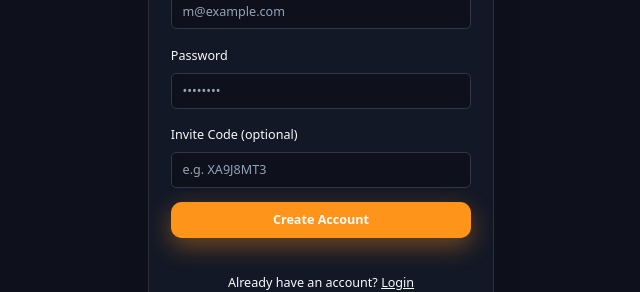
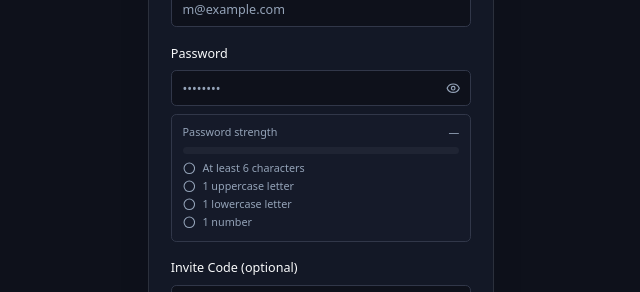
Before and after one commit to Anie1122/eco-solar-investment, a Next.js app: page /register in a window 1280 px wide. Shown: the part 447-739 px from the top of the page, without its empty margins (319-959 px from the left). Built offline with nearby package versions, Linux system fonts and the light colour scheme; no server answers.

Commit message:
Strengthen registration password validation and live feedback

```diff
--- a/src/app/register/page.tsx
+++ b/src/app/register/page.tsx
@@ -22,7 +22,7 @@ import {
   CardHeader,
   CardTitle,
 } from '@/components/ui/card';
-import { Loader } from 'lucide-react';
+import { CheckCircle2, Circle, Eye, EyeOff, Loader } from 'lucide-react';
 import Link from 'next/link';
 import { useToast } from '@/hooks/use-toast';
 import { useRouter, useSearchParams } from 'next/navigation';
@@ -30,11 +30,19 @@ import AuthGuard from '@/components/auth-guard';
 import { motion } from 'framer-motion';
 import { supabase } from '@/lib/supabaseClient';
 import AppLogo from '@/components/app-logo';
+import {
+  getPasswordChecks,
+  getPasswordStrength,
+  isPasswordValid,
+  PASSWORD_RULES_MESSAGE,
+} from '@/lib/password-rules';
 
 const formSchema = z.object({
   fullName: z.string().min(2, { message: 'Full name is required.' }),
   email: z.string().email({ message: 'Invalid email address.' }),
-  password: z.string().min(6, { message: 'Password must be at least 6 characters.' }),
+  password: z.string().refine((value) => isPasswordValid(value), {
+    message: PASSWORD_RULES_MESSAGE,
+  }),
   inviteCode: z.string().optional(),
 });
 
@@ -74,6 +82,7 @@ function RollingTape() {
 
 export default function RegisterPage() {
   const [loading, setLoading] = useState(false);
+  const [showPassword, setShowPassword] = useState(false);
   const { toast } = useToast();
   const router = useRouter();
 
@@ -94,6 +103,16 @@ export default function RegisterPage() {
     if (refFromLink) form.setValue('inviteCode', refFromLink);
   }, [refFromLink, form]);
 
+  const passwordValue = form.watch('password') ?? '';
+  const passwordChecks = getPasswordChecks(passwordValue);
+  const passwordStrength = getPasswordStrength(passwordValue);
+  const requirementItems = [
+    { label: 'At least 6 characters', met: passwordChecks.minLength },
+    { label: '1 uppercase letter', met: passwordChecks.hasUppercase },
+    { label: '1 lowercase letter', met: passwordChecks.hasLowercase },
+    { label: '1 number', met: passwordChecks.hasNumber },
+  ];
+
   async function onEmailSubmit(values: z.infer<typeof formSchema>) {
     setLoading(true);
 
@@ -101,6 +120,10 @@ export default function RegisterPage() {
       const email = values.email.trim().toLowerCase();
       const fullName = values.fullName.trim();
       const inviteCode = (values.inviteCode ?? '').trim().toUpperCase() || null;
+      if (!isPasswordValid(values.password)) {
+        form.setError('password', { message: PASSWORD_RULES_MESSAGE });
+        return;
+      }
 
       const { data, error } = await supabase.auth.signUp({
         email,
@@ -246,13 +269,65 @@ export default function RegisterPage() {
                       <FormItem>
                         <FormLabel>Password</FormLabel>
                         <FormControl>
-                          <Input
-                            type="password"
-                            placeholder="••••••••"
-                            {...field}
-                            disabled={loading}
-                          />
+                          <div className="relative">
+                            <Input
+                              type={showPassword ? 'text' : 'password'}
+                              placeholder="••••••••"
+                              {...field}
+                              disabled={loading}
+                              className="pr-10"
+                            />
+                            <button
+                              type="button"
+                              onClick={() => setShowPassword((prev) => !prev)}
+                              className="absolute inset-y-0 right-0 flex items-center px-3 text-muted-foreground"
+                              aria-label={showPassword ? 'Hide password' : 'Show password'}
+                            >
+                              {showPassword ? <EyeOff className="h-4 w-4" /> : <Eye className="h-4 w-4" />}
+                            </button>
+                          </div>
                         </FormControl>
+                        <div className="space-y-2 rounded-md border bg-muted/20 p-3">
+                          <div className="flex items-center justify-between text-xs">
+                            <span className="text-muted-foreground">Password strength</span>
+                            <span
+                              className={
+                                passwordValue
+                                  ? passwordStrength.label === 'Strong'
+                                    ? 'text-emerald-600'
+                                    : passwordStrength.label === 'Medium'
+                                      ? 'text-amber-600'
+                                      : 'text-red-600'
+                                  : 'text-muted-foreground'
+                              }
+                            >
+                              {passwordValue ? passwordStrength.label : '—'}
+                            </span>
+                          </div>
+                          <div className="h-2 w-full overflow-hidden rounded-full bg-muted">
+                            <div
+                              className={`h-full transition-all ${passwordStrength.colorClass}`}
+                              style={{ width: `${passwordStrength.progress}%` }}
+                            />
+                          </div>
+                          <ul className="space-y-1 text-xs">
+                            {requirementItems.map((item) => (
+                              <li
+                                key={item.label}
+                                className={`flex items-center gap-2 ${
+                                  item.met ? 'text-emerald-600' : 'text-muted-foreground'
+                                }`}
+                              >
+                                {item.met ? (
+                                  <CheckCircle2 className="h-3.5 w-3.5" />
+                                ) : (
+                                  <Circle className="h-3.5 w-3.5" />
+                                )}
+                                <span>{item.label}</span>
+                              </li>
+                            ))}
+                          </ul>
+                        </div>
                         <FormMessage />
                       </FormItem>
                     )}
--- /dev/null
+++ b/src/lib/password-rules.ts
@@ -0,0 +1,58 @@
+export const PASSWORD_RULES_MESSAGE =
+  'Password must be at least 6 characters and include uppercase, lowercase, and a number.';
+
+export type PasswordChecks = {
+  minLength: boolean;
+  hasUppercase: boolean;
+  hasLowercase: boolean;
+  hasNumber: boolean;
+};
+
+export function getPasswordChecks(password: string): PasswordChecks {
+  return {
+    minLength: password.length >= 6,
+    hasUppercase: /[A-Z]/.test(password),
+    hasLowercase: /[a-z]/.test(password),
+    hasNumber: /[0-9]/.test(password),
+  };
+}
+
+export function isPasswordValid(password: string): boolean {
+  const checks = getPasswordChecks(password);
+  return Object.values(checks).every(Boolean);
+}
+
+export function getPasswordStrength(password: string): {
+  score: number;
+  label: 'Weak' | 'Medium' | 'Strong';
+  progress: number;
+  colorClass: string;
+} {
+  const checks = getPasswordChecks(password);
+  const score = Object.values(checks).filter(Boolean).length;
+
+  if (score <= 1) {
+    return {
+      score,
+      label: 'Weak',
+      progress: password.length === 0 ? 0 : 33,
+      colorClass: 'bg-red-500',
+    };
+  }
+
+  if (score <= 3) {
+    return {
+      score,
+      label: 'Medium',
+      progress: 66,
+      colorClass: 'bg-amber-500',
+    };
+  }
+
+  return {
+    score,
+    label: 'Strong',
+    progress: 100,
+    colorClass: 'bg-emerald-500',
+  };
+}
```
